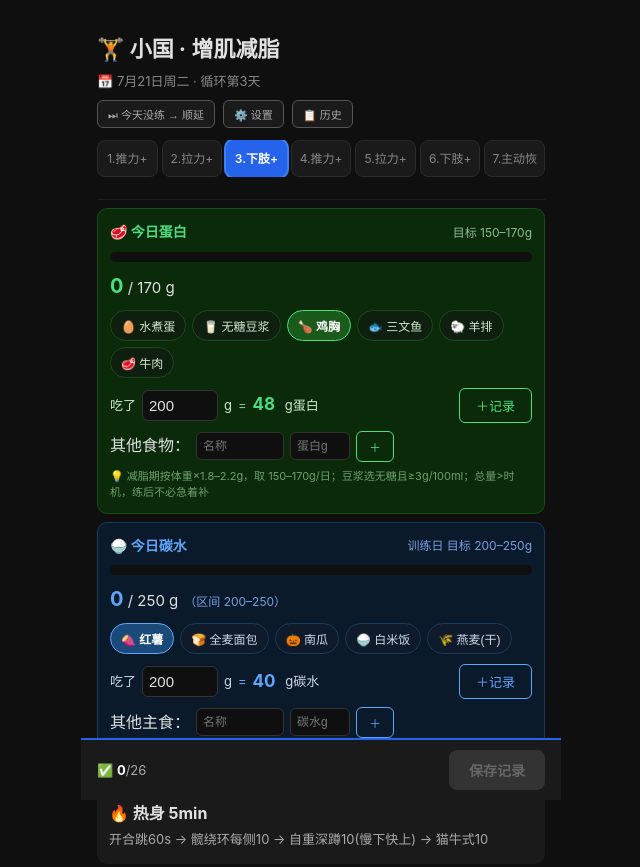
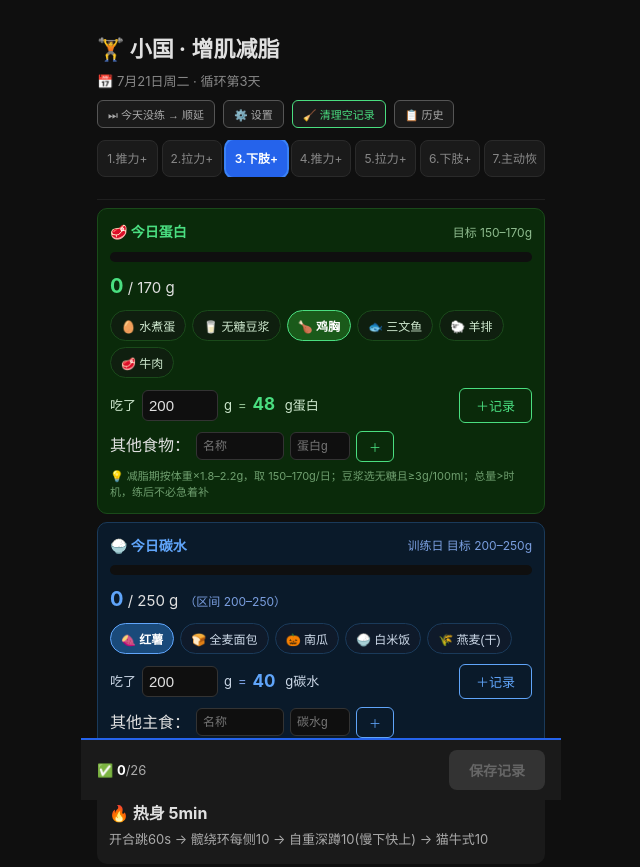
Before and after one commit to xiaoguolawyer/fitness-tracker, a plain HTML site: page index.html in a window 1280 px wide. Shown: the top 867 px of the page, without its empty margins (319-959 px from the left). Drawn offline with Linux system fonts and the light colour scheme.

Commit message:
fix: 主界面常驻清理按钮 + SW缓存v2强制失效 + 清理同步结果真实反馈

```diff
--- a/index.html
+++ b/index.html
@@ -22,7 +22,7 @@ h3{font-size:15px;margin:16px 0 6px;color:#aaa}
 .tab{flex:1;min-width:60px;padding:8px 4px;text-align:center;font-size:12px;border-radius:8px;background:#1a1a1a;border:1px solid #2a2a2a;color:#888;cursor:pointer;white-space:nowrap}
 .tab.active{background:#2563eb;border-color:#2563eb;color:#fff;font-weight:600}
 .tab.today{box-shadow:0 0 0 2px #3b82f6}
-.shift-bar{display:flex;gap:8px;margin:6px 0;align-items:center}
+.shift-bar{display:flex;flex-wrap:wrap;gap:8px;margin:6px 0;align-items:center}
 .shift-btn{font-size:11px;padding:5px 10px;border-radius:6px;border:1px solid #555;background:#1a1a1a;color:#aaa;cursor:pointer;white-space:nowrap}
 .shift-btn:active{background:#333}
 .shift-btn.danger{border-color:#ef4444;color:#ef4444}
@@ -176,6 +176,7 @@ h3{font-size:15px;margin:16px 0 6px;color:#aaa}
   <div class="shift-bar">
     <button class="shift-btn" onclick="shiftCycle(1)">⏭ 今天没练 → 顺延</button>
     <button class="shift-btn" onclick="showSettings()">⚙️ 设置</button>
+    <button class="shift-btn" onclick="manualClean()" style="border-color:#4ade80;color:#4ade80">🧹 清理空记录</button>
     <button class="shift-btn" onclick="showHistory()">📋 历史</button>
   </div>
   <div class="tabs" id="tabs"></div>
@@ -1029,11 +1030,16 @@ function cleanEmptyRecords(){
   }
   return removed;
 }
-function manualClean(){
-  const removed = cleanEmptyRecords();
-  render();
-  if(removed > 0) alert('🧹 已清理 ' + removed + ' 条空记录，并已同步到云端');
-  else alert('✅ 没有空记录，历史干净');
+async function manualClean(){
+  const removed = cleanEmptyRecords(); // 已清理本机并触发推送
+  render();
+  if(removed > 0){
+    const r = await pushToGist(); // 二次确认云端结果，避免"假装成功"
+    if(r.ok) alert('🧹 已清理 ' + removed + ' 条空记录，并已同步到云端 ✓');
+    else alert('🧹 本机已清理 ' + removed + ' 条空记录，但云端同步失败：' + r.msg + '\n请打开设置→云端同步点「测试同步」重试');
+  } else {
+    alert('✅ 没有空记录，历史干净');
+  }
 }
 
 function resetSync(){
--- a/sw.js
+++ b/sw.js
@@ -1,4 +1,4 @@
-const CACHE = 'fitness-v1';
+const CACHE = 'fitness-v2';
 const APP_SHELL = [
   './',
   'index.html',
```
